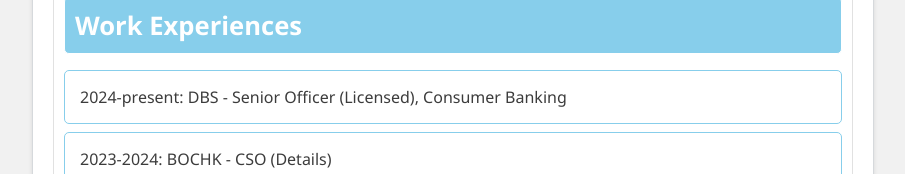
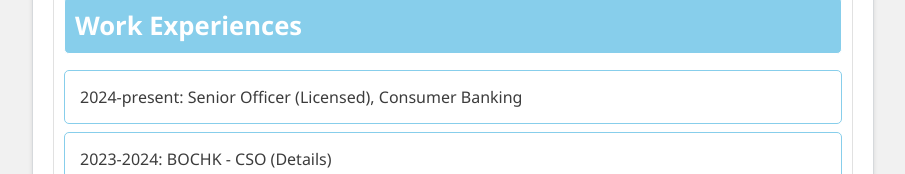
Before and after one commit to esotericelf/jimwan_react, a React (Create React App) app: page / in a window 1280 px wide. Shown: the part 571-745 px from the top of the page, without its empty margins (187-1092 px from the left). Built offline with nearby package versions, Linux system fonts and the light colour scheme.

Commit message:
remove present company

```diff
--- a/src/App.js
+++ b/src/App.js
@@ -65,7 +65,7 @@
       <h1>Work Experiences</h1>
       <ul>
         <ExpandableText items={DBS}>
-          <li>2024-present: DBS - Senior Officer (Licensed), Consumer Banking</li>
+          <li>2024-present: Senior Officer (Licensed), Consumer Banking</li>
         </ExpandableText>
         <ExpandableText items={BOCHK}>
           <li>2023-2024: BOCHK - CSO (Details)</li>
```
